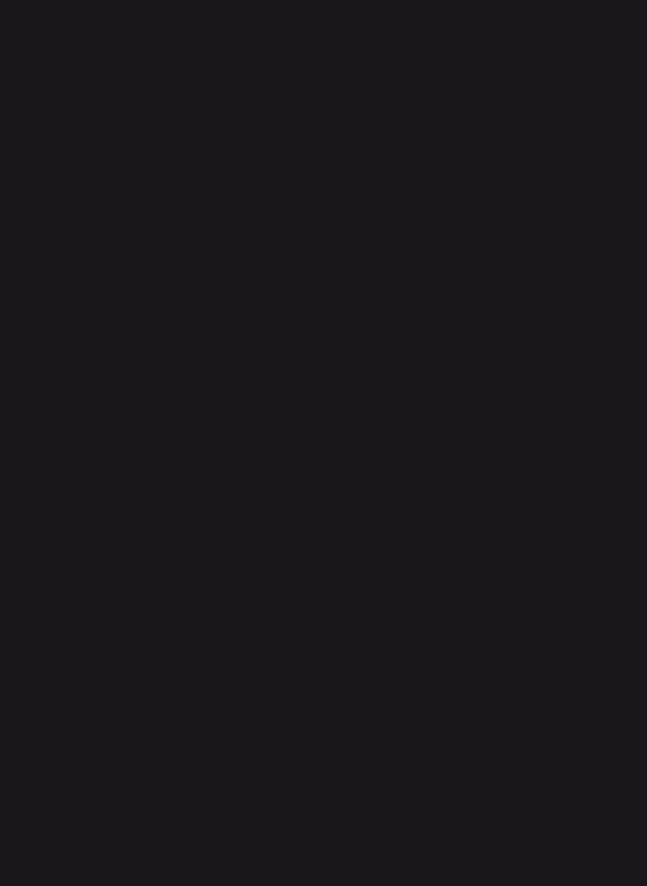
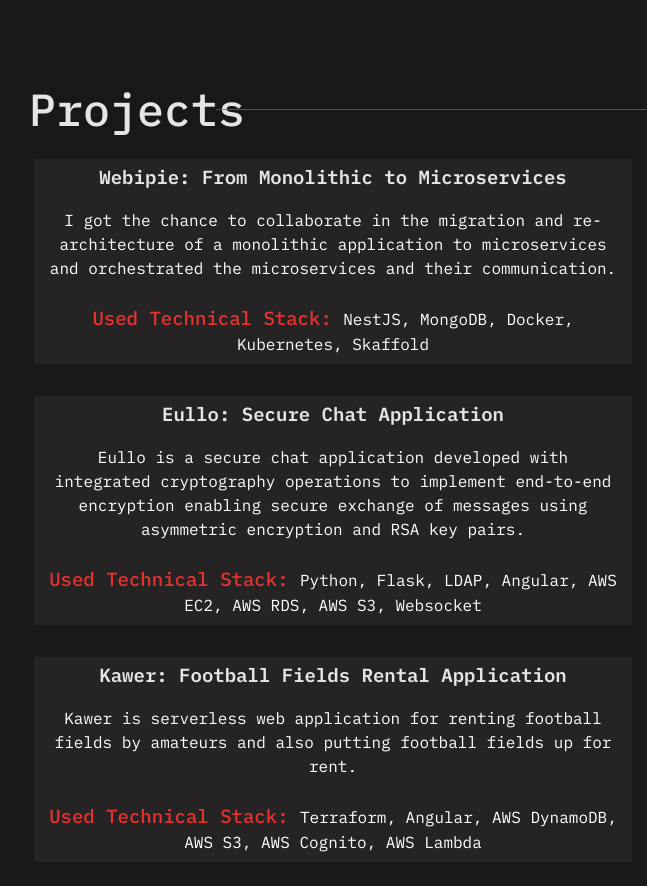
Before and after one commit to SindaJaddey/My-Portfolio, a React (Create React App) app: page / in a window 1280 px wide. Shown: the part 3311-4197 px from the top of the page, without its empty margins (307-954 px from the left). Before the commit the page ends 3331 px from the top, so only its background shows below. Built offline with nearby package versions, Linux system fonts and the light colour scheme.

Commit message:
Setting up projects section

```diff
--- a/src/App.js
+++ b/src/App.js
@@ -6,6 +6,7 @@ import AboutMe from "./about-me/about-me";
 import WorkExperience from "./work-experience/work-exp";
 import {createMuiTheme} from "@material-ui/core";
 import {ThemeProvider} from "@mui/material";
+import Projects from "./projects/projects";
 
 
 function App() {
@@ -26,6 +27,7 @@ function App() {
               <Intro/>
               <AboutMe/>
               <WorkExperience/>
+              <Projects/>
           </div>
       </ThemeProvider>
 
--- /dev/null
+++ b/src/projects/project/project.css
@@ -0,0 +1,18 @@
+.project {
+    background: rgba(69, 67, 62, 0.28);
+    width: 85%;
+}
+
+.project-title {
+    font-style: normal;
+    font-weight: 700;
+    font-size: 19px;
+    color: #E5E5E5;
+}
+
+.project-stack {
+    font-style: normal;
+    font-weight: 500;
+    font-size: 19px;
+    color: #E9322E;
+}
--- /dev/null
+++ b/src/projects/project/project.js
@@ -0,0 +1,20 @@
+import React from "react";
+import './project.css';
+
+const Project = ({title, description, techStack}) => {
+    return(
+        <div className="container mt-2 mb-4 project">
+            <div className="row">
+                <div className="col mt-1 project-title">{title}</div>
+            </div>
+            <div className="row">
+                <div className="col mt-3 project-description">{description}</div>
+            </div>
+            <div className="row">
+                <div className="col mt-4 mb-2"><i className="project-stack">Used Technical Stack: </i>{techStack.join(', ')}</div>
+            </div>
+        </div>
+    )
+}
+
+export default Project
--- /dev/null
+++ b/src/projects/projects.js
@@ -0,0 +1,36 @@
+import React from "react";
+import './projects.css';
+import Project from "./project/project";
+
+const Projects = () => {
+    const projects = [
+        {
+            title: "Webipie: From Monolithic to Microservices",
+            description: "I got the chance to collaborate in the migration and re-architecture of a monolithic application to microservices and orchestrated the microservices and their communication.",
+            stack: ['NestJS', 'MongoDB', 'Docker', 'Kubernetes', 'Skaffold']
+        },
+        {
+            title: "Eullo: Secure Chat Application",
+            description: "Eullo is a secure chat application developed with integrated cryptography operations to implement end-to-end encryption enabling secure exchange of messages using asymmetric encryption and RSA key pairs.",
+            stack: ['Python', 'Flask', 'LDAP', 'Angular', 'AWS EC2', 'AWS RDS','AWS S3', 'Websocket']
+        },
+        {
+            title: "Kawer: Football Fields Rental Application",
+            description: "Kawer is serverless web application for renting football fields by amateurs and also putting football fields up for rent.",
+            stack: ['Terraform', 'Angular', 'AWS DynamoDB', 'AWS S3', 'AWS Cognito','AWS Lambda']
+        }
+    ]
+    return(
+        <div className="container">
+            <div className="row mt-5">
+                <div className="col-4 px-5 title">Projects</div>
+                <div className="col-8 bar mt-auto mb-auto"/>
+            </div>
+            <div className="row">
+                {projects.map(project => <Project title={project.title} description={project.description} techStack={project.stack}/>)}
+            </div>
+        </div>
+    )
+}
+
+export default Projects
--- a/src/work-experience/work-exp.js
+++ b/src/work-experience/work-exp.js
@@ -28,7 +28,7 @@ const WorkExperience = () => {
                                 </Typography>
                                 <Typography style={{'color': "#E5E5E5"}}>
                                     <ul>
-                                        <li>Implemented Infrasturcture as Code - IaC to manage, track and maintain deployed AWS services.</li>
+                                        <li>Implemented Infrastructure as Code - IaC to manage, track and maintain deployed AWS services.</li>
                                         <li>Wrote Python scripts for data connectivity to the deployed databases and data streaming services in AWS.</li>
                                         <li>Implemented multi-threading using Python for data connectivity to AWS Kinesis Streams reaching 100% in read throughput for maximum usage of the data streams.</li>
                                         <li>Implemented auto-scaling mechanism for AWS Kinesis Stream to scale up or down depending on throughput using AWS CloudWatch alarms.</li>
```
Also changed, not shown: src/projects/projects.css (added).
